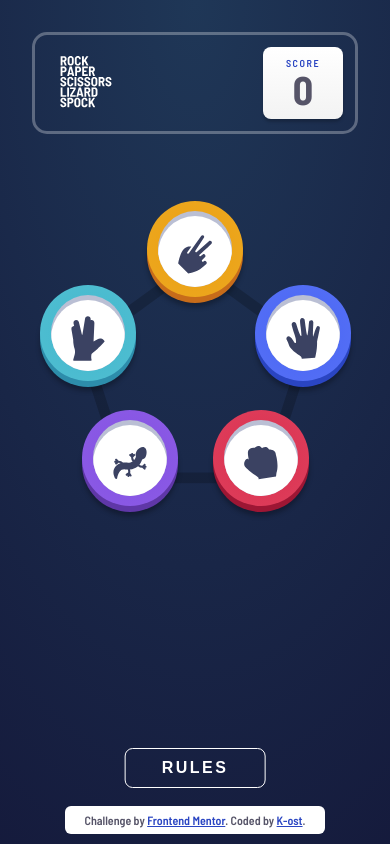
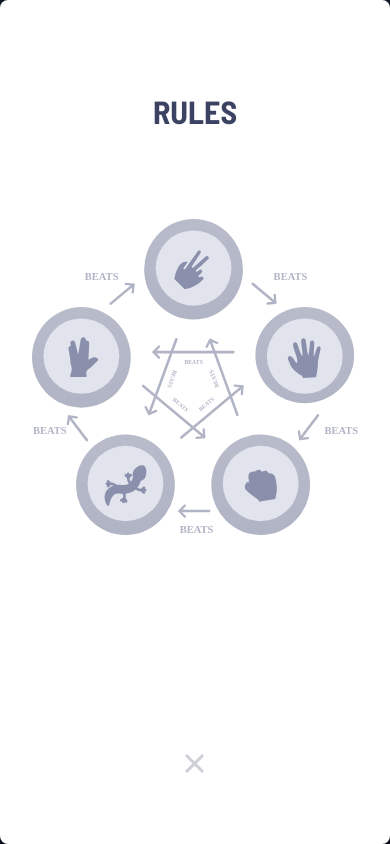
Before and after one commit to K-ost/rock-paper-scissors-master, a website: page index.html in a window 390 px wide. Both pictures are taken after a click on the button "RULES". Drawn offline with Linux system fonts and the light colour scheme.

Commit message:
commit 1.6

```diff
--- a/index.html
+++ b/index.html
@@ -43,7 +43,7 @@
         </button>
       </div><!-- /pentagon -->
 
-      <button class="btn btn-rules">Rules</button>
+      <button class="btn btn-rules" id="showRules">Rules</button>
 
       <div id="result" class="hidden">
         <div class="resultInner">
@@ -64,7 +64,7 @@
 
           <div class="resultInner-item item2 hidden" id="totalResult">
             <div class="resultInner-title" id="totalResultText"></div>
-            <button class="btn" id="playAgain">PLAY AGAIN</button>
+            <button class="btn btn-white btn-large" id="playAgain">PLAY AGAIN</button>
           </div>
         </div>
       </div><!-- /result -->
@@ -78,6 +78,15 @@
 
   </div><!-- /app -->
 
+  <div id="rulesModal" class="modal">
+    <div class="modal-overlay modalDismiss"></div>
+    <div class="modal-content">
+      <a href="#" class="modal-close modalDismiss"></a>
+      <div class="modal-title">RULES</div>
+      <img src="images/image-rules-bonus.svg" alt="">
+    </div>
+  </div><!-- /modal -->
+
   <script src="js/index.js"></script>
 </body>
 </html>
--- a/js/index.js
+++ b/js/index.js
@@ -12,6 +12,9 @@ const click = document.querySelector('#click')
 const turn = document.querySelector('#turn')
 const empty = document.querySelector('#empty')
 const scoreNumber = document.querySelector('#scoreNumber')
+const showRules = document.querySelector('#showRules')
+const rulesModal = document.querySelector('#rulesModal')
+const modalDismisses = document.querySelectorAll('.modalDismiss')
 
 // Variables
 const winText = 'You Win'
@@ -86,3 +89,13 @@ playAgain.addEventListener('click', () => {
   totalResult.classList.add('hidden')
   totalResultText.textContent = ''
 })
+
+// showRules
+showRules.addEventListener('click', () => {
+  rulesModal.classList.add('opened')
+})
+modalDismisses.forEach(el => {
+  el.addEventListener('click', () => {
+    rulesModal.classList.remove('opened')
+  })
+})
--- a/scss/styles.scss
+++ b/scss/styles.scss
@@ -1,6 +1,7 @@
 @import url('https://fonts.googleapis.com/css2?family=Barlow+Semi+Condensed:wght@600;700&display=swap');
 
 :root {
+  --color-black: #3B4262;
   --color-dark: #565468;
   --color-text: #2A45C2;
   --color-outline: rgba(255, 255, 255, 0.29);
@@ -14,6 +15,7 @@
   --pentagon: 345px;
   --circle: 148px;
   --largeCircle: 292px;
+  --empty: 224px;
 }
 
 /* Reset */
@@ -91,6 +93,11 @@ button { cursor: pointer; outline: none; }
   padding: 10px 36px;
   text-align: center;
   text-transform: uppercase;
+  &-large { padding-top: 15px; padding-bottom: 15px; }
+  &-white {
+    background: var(--color-white);
+    color: var(--color-black);
+  }
   &-rules {
     position: fixed;
     bottom: 32px;
@@ -206,6 +213,66 @@ button { cursor: pointer; outline: none; }
 }
 
 
+/* Modal */
+.modal, .modal-overlay {
+  left: 0;
+  bottom: 0;
+  top: 0;
+  right: 0;
+}
+.modal, .modal-content {
+  transition: all 200ms ease-in-out;
+}
+.modal {
+  position: fixed;
+  z-index: 1000;
+  opacity: 0;
+  visibility: hidden;
+  &.opened { opacity: 1; visibility: visible; }
+  &-overlay {
+    background: rgba(0, 0, 0, 0.5);
+    position: absolute;
+  }
+  &-content {
+    background: var(--color-white);
+    border-radius: 8px;
+    box-shadow: 0px 3px 3px 0px rgba(0, 0, 0, 0.20);
+    max-width: 400px;
+    padding: 32px;
+    left: 50%;
+    top: 50%;
+    opacity: 0;
+    transform: translate(-50%, -100%);
+    position: absolute;
+    width: 100%;
+    z-index: 100;
+    img {
+      display: block;
+      margin: 0 auto;
+    }
+  }
+  &.opened &-content { opacity: 1; transform: translate(-50%, -50%); }
+  &-title {
+    color: var(--color-black);
+    font-size: 32px;
+    font-weight: 700;
+    line-height: 32px;
+    margin: 0 0 20px;
+  }
+  &-close {
+    background: url(../images/icon-close.svg) center no-repeat;
+    display: block;
+    position: absolute;
+    height: 30px;
+    right: 28px;
+    top: 32px;
+    width: 30px;
+  }
+}
+
+
+
+
 /* resultInner */
 #result {
   &.hidden { display: none; }
@@ -248,6 +315,7 @@ button { cursor: pointer; outline: none; }
 
 /* empty */
 .empty {
+  margin: 0 auto;
   height: var(--largeCircle);
   position: relative;
   width: var(--largeCircle);
@@ -258,8 +326,8 @@ button { cursor: pointer; outline: none; }
     content: '';
     display: block;
     position: absolute;
-    height: 224px;
-    width: 224px;
+    height: var(--empty);
+    width: var(--empty);
     left: 50%;
     top: 50%;
     transform: translate(-50%,-50%);
@@ -290,14 +358,19 @@ button { cursor: pointer; outline: none; }
     --pentagon: 227px;
     --circle: 96px;
     --largeCircle: 130px;
+    --empty: 110px;
   }
 
-  .app { padding: 32px; }
+  .app { padding: 32px 16px; }
 
   .header {
+    margin: 0 16px 40px;
     padding: 12px 12px 12px 24px;
+    width: auto;
     &-logo { width: 54px; }
   }
+
+  .pentagon {margin-top: 120px;}
 
   /* score */
   .score {
@@ -328,11 +401,10 @@ button { cursor: pointer; outline: none; }
   /* resultInner */
   .resultInner {
     flex-wrap: wrap;
-    &-title { font-size: 15px; }
     &-item {
+      margin: 0;
       width: 50%;
-      margin: 0;
-      &#totalResult { padding-top: 55px; }
+      &#totalResult { padding-top: 25px; }
       h2 {
         font-size: 15px;
         line-height: 32px;
@@ -346,4 +418,19 @@ button { cursor: pointer; outline: none; }
 
   }
 
+  /* modal */
+  .modal {
+    &-content {
+      bottom: 0;
+      left: 0;
+      right: 0;
+      top: 0;
+      transform: none;
+      padding: 95px 32px 32px;
+    }
+    &-title { margin: 0 0 92px; text-align: center; }
+    &.opened &-content { transform: none; }
+    &-close { top: auto; bottom: 65px; right: auto; left: 50%; margin-left: -15px; }
+  }
+
 }
```
Also changed, not shown: css/styles.css, 1 other file.
